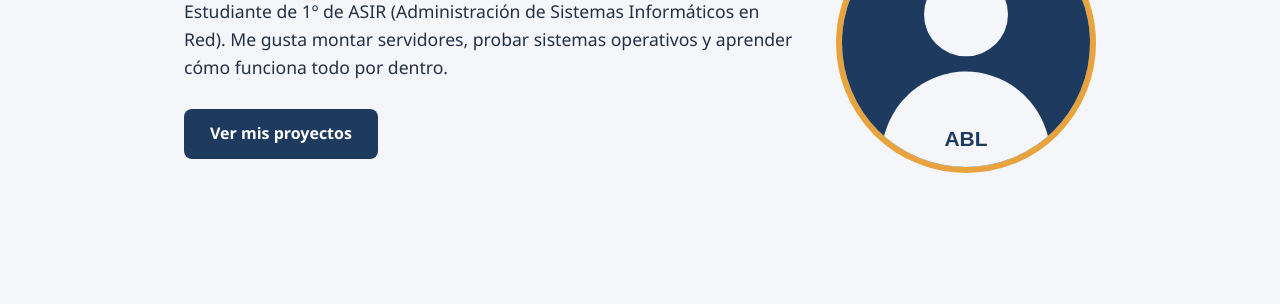
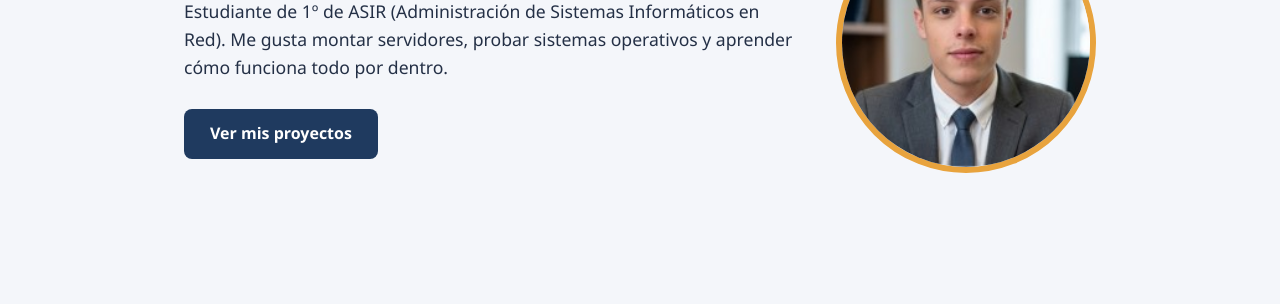
Before and after one commit to balual/portfolio, a plain HTML site: page index.html in a window 1280 px wide. Shown: the part 221-525 px from the top of the page. Drawn offline with Linux system fonts and the light colour scheme.

Commit message:
Poner mi foto

```diff
--- a/index.html
+++ b/index.html
@@ -40,7 +40,7 @@
       </div>
 
       <!-- Imagen: src = ruta del archivo, alt = texto que se lee si la imagen no carga -->
-      <img class="foto" src="imagenes/foto.svg" alt="Foto de perfil de Álvaro">
+      <img class="foto" src="imagenes/foto.jpeg" alt="Foto de perfil de Álvaro">
     </section>
 
     <!-- ===== SECCIÓN 2: ESTUDIOS ===== -->
```
